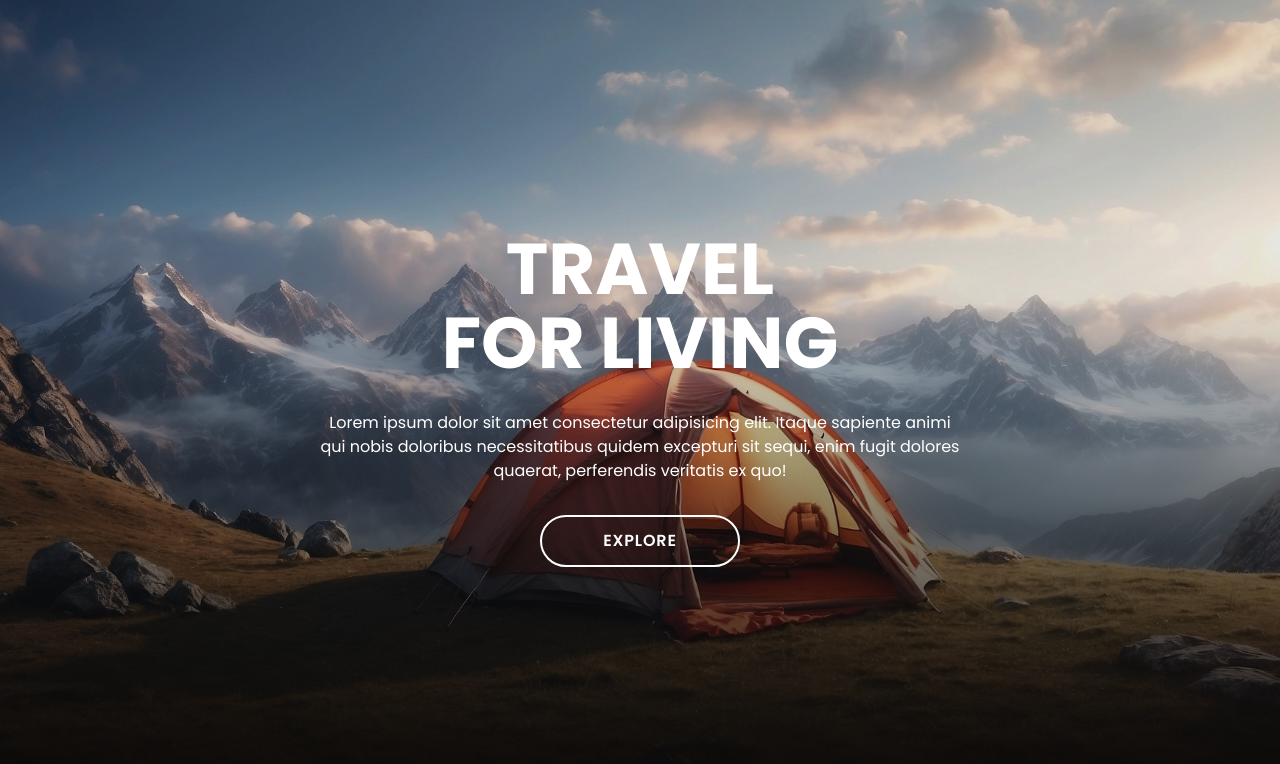
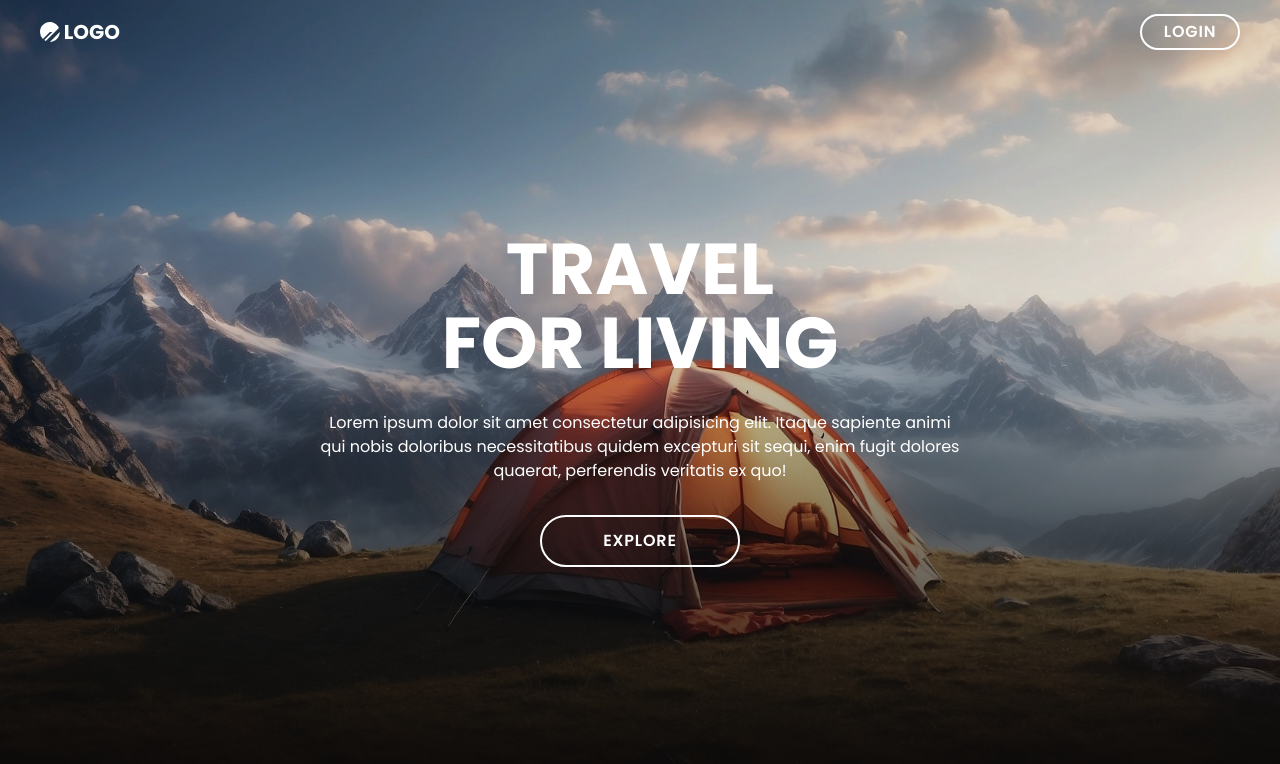
Before and after one commit to thedevangvishnu/auth-using-mern, a React (Vite) app in the folder frontend/: page / in a window 1280 px wide. Shown: the top 764 px of the page. Built offline with nearby package versions, Linux system fonts and the light colour scheme.

Commit message:
Create the header component
Create a simple Header component that has a logo
and a login button. Remove the Footer component.

```diff
--- a/frontend/src/components/Footer.tsx
+++ /dev/null
@@ -1,7 +0,0 @@
-import React from "react";
-
-const Footer = () => {
-  return <div>Footer</div>;
-};
-
-export default Footer;
--- a/frontend/src/components/Header.tsx
+++ b/frontend/src/components/Header.tsx
@@ -1,7 +1,33 @@
-import React from "react";
+import { useNavigate } from "react-router-dom";
+import { SiPlanetscale } from "react-icons/si";
 
 const Header = () => {
-  return <header></header>;
+  const navigate = useNavigate();
+
+  return (
+    <header className="fixed top-0 left-0 z-30 w-full h-16">
+      <nav className="relative w-full h-full flex items-center justify-between px-10 py-6">
+        <div
+          className="w-[80px] h-[30px] cursor-pointer flex items-center gap-1 text-[20px] text-white"
+          onClick={() => navigate("/")}
+        >
+          <SiPlanetscale />
+          <span className="font-bold">LOGO</span>
+        </div>
+
+        <ul className="flex">
+          <li>
+            <button
+              className="w-[100px] py-1 bg-transparent backdrop-blur-xl border-white border-2 rounded-[3rem] text-white uppercase font-semibold tracking-wider transition-[background-color, color] duration-300 hover:bg-white hover:text-stone-900"
+              onClick={() => navigate("/login")}
+            >
+              Login
+            </button>
+          </li>
+        </ul>
+      </nav>
+    </header>
+  );
 };
 
 export default Header;
--- a/frontend/src/layout/Layout.tsx
+++ b/frontend/src/layout/Layout.tsx
@@ -1,7 +1,6 @@
 import { ReactNode } from "react";
 
 import Header from "../components/Header";
-import Footer from "../components/Footer";
 
 interface Props {
   children: ReactNode;
@@ -10,9 +9,8 @@ interface Props {
 const Layout = ({ children }: Props) => {
   return (
     <>
-      {/* <Header /> */}
+      <Header />
       <div>{children}</div>
-      {/* <Footer /> */}
     </>
   );
 };
--- a/frontend/src/pages/Home.tsx
+++ b/frontend/src/pages/Home.tsx
@@ -1,4 +1,3 @@
-import React from "react";
 import HeroBanner from "../assets/hero-bg-1.jpg";
 
 const Home = () => {
```
